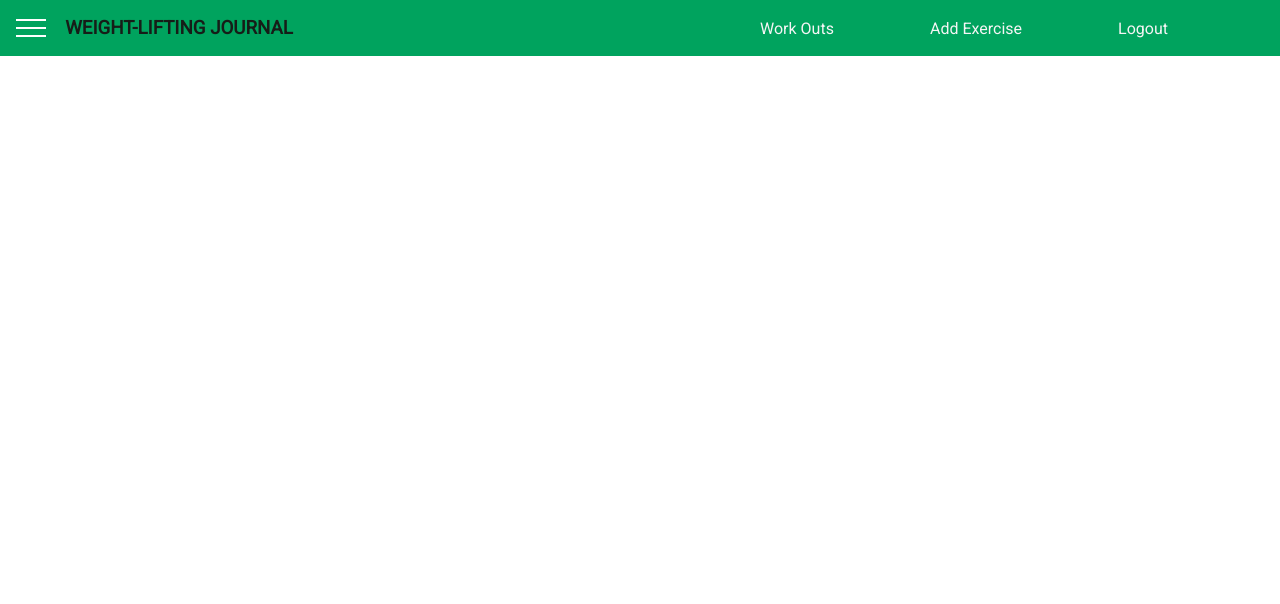
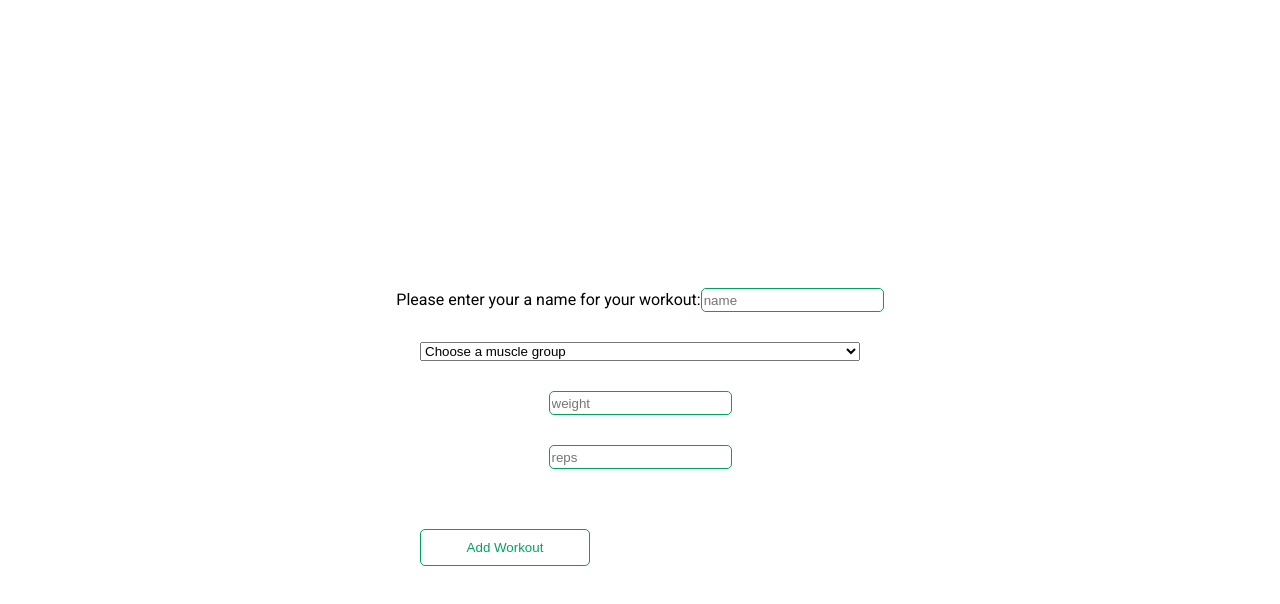
Before and after one commit to BuildWeek-WeightJournal/front-end, a React (Create React App) app in the folder front-end/: page /protected/add_workout in a window 1280 px wide. Shown: the top 604 px of the page. Built offline with nearby package versions, Linux system fonts and the light colour scheme; sample sign-in values are in the browser's storage.

Commit message:
95% functionality

```diff
--- a/front-end/src/App.js
+++ b/front-end/src/App.js
@@ -3,10 +3,9 @@ import { BrowserRouter as Router, Route, Switch } from "react-router-dom";
 import Private from "./Components/PrivateRoute";
 
 import UpdateWorkout from "./Components/UpdateWorkout";
-import SideDrawer from "./Components/SideDrawer/SideDrawer";
-import BackDrop from "./Components/BackDrop/BackDrop";
+
 import WorkoutForm from "./Components/workoutform";
-import NavBar from "./Components/NavBar";
+
 import Workouts from "./Components/Workouts";
 
 import "./App.css";
@@ -15,30 +14,8 @@ import Login from "./Components/Login";
 import UserForm from "./Components/UserForm";
 
 function App() {
-  const [sideDrawerOpen, setSideDrawerOpen] = useState(false);
-  const drawerToggleClickHandler = () => {
-    setSideDrawerOpen(prevState => {
-      return !prevState;
-    });
-  };
-
-  const backDropClickhandler = () => {
-    setSideDrawerOpen(false);
-  };
-
-  let sideDrawer;
-  let backDrop;
-
-  if (sideDrawerOpen) {
-    sideDrawer = <SideDrawer />;
-    backDrop = <BackDrop click={backDropClickhandler} />;
-  }
-
   return (
     <div style={{ height: "100%" }} className="App">
-      <NavBar drawerClickHandler={drawerToggleClickHandler} />
-      {sideDrawer}
-      {backDrop}
       <Router>
         <Switch>
           <Private exact path="/protected/my_workouts" component={Workouts} />
@@ -47,7 +24,7 @@ function App() {
             path="/update_workout/:id"
             render={props => <UpdateWorkout {...props} />}
           />
-          <Route path="/login" component={Login} />
+          <Route exact path="/login" component={Login} />
           <Route exact path="/signup" component={SignUp} />
           <Route component={Login} />
         </Switch>
--- a/front-end/src/Components/NavBar.js
+++ b/front-end/src/Components/NavBar.js
@@ -3,7 +3,8 @@ import { BrowserRouter as Router, Link } from "react-router-dom";
 import DrawerToggleButton from "../Components/SideDrawer/DrawerToggleButton";
 import "./NavBar.css";
 
-const NavBar = props => (
+const NavBar = props => {
+  return (
     <header className="navbar">
       <nav className="navbar-navigation">
         <div>
@@ -13,20 +14,21 @@ const NavBar = props => (
           <h3>WEIGHT-LIFTING JOURNAL</h3>
         </div>
         <div className="spacer" />
-      <Router>
         <div className="navbar-navigation-items">
           <div>
-            <Link to={`/`}><a href="/">Work Outs</a></Link>
+            <Link to="/protected/my_workouts">Work Outs</Link>
           </div>
           <div>
-            <Link to={`/protected/add_workout`}>Add Exercise</Link>
+            <Link to="/protected/add_workout">New Workout</Link>
           </div>
           <div>
-            <Link to={`/`}>Logout</Link>
+            <Link to={`./`} onClick={() => localStorage.removeItem("token")}>
+              Logout
+            </Link>
           </div>
         </div>
-      </Router>
       </nav>
     </header>
   );
+};
 export default NavBar;
--- a/front-end/src/Components/UpdateWorkout.js
+++ b/front-end/src/Components/UpdateWorkout.js
@@ -44,7 +44,7 @@ const UpdateWorkout = props => {
     e.preventDefault();
     props.editWorkout(userId, workout);
     setTimeout(() => {
-      props.history.push("/protected/workout");
+      props.history.push("/protected/my_workouts");
     }, 1000);
   };
 
--- a/front-end/src/Components/UserForm.js
+++ b/front-end/src/Components/UserForm.js
@@ -112,9 +112,8 @@ const FormikUserForm = withFormik({
     }, 2000);
     console.log(values);
 
-
-    axios
-      .post("https://weightliftingjournal-buildweek.herokuapp.com/api/auth/register", values)
+    axiosWithAuth()
+      .post("/api/auth/register", values)
       .then(res => {
         // console.log("Success", res);
         setStatus(res.data);
--- a/front-end/src/Components/workoutform.js
+++ b/front-end/src/Components/workoutform.js
@@ -1,240 +1,108 @@
- import React, { useState } from "react";
-import { connect } from "react-redux";
-import { postWorkout } from "..//actions/actions";
-
-const WorkoutForm = props => {
-  const [workout, setWorkout] = useState({
-    workoutName: "",
-    muscle: "",
-    sets: "",
-    reps: "",
-    notes: ""
-  });
-
-  const handleChanges = e => {
-    setWorkout({
-      ...workout,
-      [e.target.name]: e.target.value,
-
-    })
+import React, { useState, useEffect } from "react";
+// import anime from './anime-master/lib/anime.es.js';
+import { withFormik, Form, Field } from "formik";
+import * as Yup from "yup";
+import axios from "axios";
+import { Container, Row, Col, Card, CardTitle, CardSubtitle } from "reactstrap";
+import { InputForm, InputField, Button } from "./styles";
+import styled from "styled-components";
+import NavBar from "./NavBar";
+import SideDrawer from "./SideDrawer/SideDrawer";
+import BackDrop from "./BackDrop/BackDrop";
+import { axiosWithAuth } from "./utils/axiosWithAuth";
+//Select button with query selector then use animejs library to add animation
+// var elements = document.querySelectorAll("button");
+// anime({
+//   targets: elements,
+//   translateX: 270
+// });
+const cardStyle = {
+  margin: "auto",
+  padding: "25px",
+  width: "300px",
+  border: " 1px solid #00a35e",
+  borderradius: "1px"
+};
+const containerStyle = {
+  display: "flex",
+  flexdirection: "row",
+  margin: "auto",
+  width: "1300px"
+};
+const WorkoutForm = ({ values, errors, touched, status }) => {
+  const [workout, setWorkout] = useState([{}]);
+  useEffect(() => {
+    console.log("status has changed", status);
+    status && setWorkout(workout => [...workout, status]);
+  }, [status]);
+  return (
+    <div className="workout-form">
+      <InputForm>
+        <label htmlFor="name">
+          Please enter your a name for your workout:
+          <Field id="name" type="text" name="name" placeholder="name" />
+          {touched.name && errors.name && (
+            <p className="errors"> {errors.name} </p>
+          )}
+        </label>
+        <InputField className="body_region" as="select" name="body_region">
+          <option>Choose a muscle group</option>
+          <option value="Chest">Chest</option>
+          <option value="Biceps">Biceps</option>
+          <option value="Triceps">Triceps</option>
+          <option value="Trapezius">Trapezius</option>
+          <option value="Deltoids">Deltoids</option>
+          <option value="Shoulders">Shoulders</option>
+          <option value="Abdominals">Abdominals</option>
+          <option value="Gluteals">Gluteals</option>
+          <option value="Thighs">Thighs</option>
+          <option value="Calves">Calves</option>
+        </InputField>
+        <label htmlFor="weight">
+          <Field id="weight" type="weight" name="weight" placeholder="weight" />
+          {touched.weight && errors.weight && (
+            <p className="errors"> {errors.weight} </p>
+          )}
+        </label>
+        <label htmlFor="reps">
+          <InputField id="reps" type="text" name="reps" placeholder="reps" />
+          {touched.reps && errors.reps && (
+            <p className="errors"> {errors.reps} </p>
+          )}
+        </label>
+        <Button type="submit">Add Workout</Button>
+      </InputForm>
+    </div>
+  );
+};
+const FormikWorkoutForm = withFormik({
+  mapPropsToValues({ name, body_region, weight, reps }) {
+    return {
+      name: name || "",
+      body_region: body_region || "",
+      weight: weight || "",
+      reps: reps || ""
+    };
+  },
+  validationSchema: Yup.object().shape({
+    name: Yup.string().required("Name is required!"),
+    weight: Yup.string().required("Weight is required!"),
+    reps: Yup.string().required("Number of reps is required!")
+  }),
+  handleSubmit(values, { setStatus, resetForm }) {
+    console.log("submitting", values);
+    const id = localStorage.getItem("userId");
+    axiosWithAuth()
+      .post(`/api/workouts/${id}`, values)
+      .then(res => {
+        console.log("success", res);
+        setStatus(res.data);
+        resetForm();
+      })
+      .catch(err => console.log(err.response));
   }
-
-  const handleSubmit = e => {
-    e.preventDefault();
-    props.postWorkout(workout);
-    setTimeout(() => {
-      props.history.push('/protected/my_workouts')
-    }, 1000)
-    setWorkout({
-      workoutName: "",
-      muscle: "",
-      sets: "",
-      reps: "",
-      notes: ""
-    })
-  }
-
-  return (
-    <div>
-      <form onSubmit={handleSubmit}>
-      <input
-            type="text"
-            name="workoutName"
-            placeholder="Name of Exercise"
-            value={workout.name}
-            onChange={handleChanges}
-          />
-          <input
-            type="text"
-            name="muscle"
-            placeholder="Muscle Group"
-            value={workout.muscle}
-            onChange={handleChanges}
-          />
-          <input
-            type="number"
-            name="sets"
-            placeholder="Sets"
-            value={workout.sets}
-            onChange={handleChanges}
-          />
-          <input
-            type="number"
-            name="reps"
-            placeholder="Number of Reps"
-            value={workout.reps}
-            onChange={handleChanges}
-          />
-          <input
-            type="textarea"
-            name="notes"
-            placeholder="Notes"
-            value={workout.notes}
-            onChange={handleChanges}
-          />
-
-          <button type="submit">Add Workout</button>
-      </form>
-    </div>
-  )
+})(WorkoutForm);
+const mapStateToProps = state => {
+  return {};
 };
-
-const mapStateToProps = state => {
-  return {
-
-  }
-}
-
-export default connect(mapStateToProps, { postWorkout })(WorkoutForm);
-
-// import React, { useState, useEffect } from "react";
-
-// // import anime from './anime-master/lib/anime.es.js';
-
-// import { withFormik, Form, Field } from "formik";
-// import * as Yup from "yup";
-// import axios from "axios";
-// import {
-//   Container,
-//   Row,
-//   Col,
-//   Card,
-//   CardTitle,
-//   CardSubtitle,
-//   CardText
-// } from "reactstrap";
-// import{
-//   InputForm,
-//   InputField,
-//   Button,
-// } from "./styles";
-// import styled from "styled-components";
-
-// import NavBar from "./NavBar";
-
-// import SideDrawer from "./SideDrawer/SideDrawer";
-// import BackDrop from "./BackDrop/BackDrop";
-
-// //Select button with query selector then use animejs library to add animation
-
-// // var elements = document.querySelectorAll("button");
-// // anime({
-// //   targets: elements,
-// //   translateX: 270
-// // });
-
-// const cardStyle={
-//   margin: "auto",
-//   padding: "25px",
-//   width: "300px",
-//   border: " 1px solid #00a35e",
-//   borderradius: "1px",
-// };
-// const containerStyle={
-//   display: "flex",
-//   flexdirection: "row",
-//   margin: "auto",
-//   width: "1300px",
-// };
-
-// const WorkoutForm = ({ values, errors, touched, status, props }) => {
-// const [workout, setWorkout] = useState([{}]);
-//   useEffect(() => {
-//     console.log("status has changed", status);
-//     status && setWorkout(workout =>
-//     [...workout, status])
-// },[status]);
-//     return(
-//         <div className="workout-form">
-//             <InputForm>
-//                 <label htmlFor="name">
-//                     Please enter your a name for your workout:
-//                 <Field id ="name" type="text" name="name" placeholder="name"/>
-//                 {touched.name && errors.name && (
-//             <p className="errors"> {errors.name} </p>
-//           )}
-//                 </label>
-//                 <InputField className="muscle" as="select" name="muscle">
-//                     <option>Choose a muscle group</option>
-//                     <option value="Chest">Chest</option>
-//                     <option value="Biceps">Biceps</option>
-//                     <option value="Triceps">Triceps</option>
-//                     <option value="Trapezius">Trapezius</option>
-//                     <option value="Deltoids">Deltoids</option>
-//                     <option value="Shoulders">Shoulders</option>
-//                     <option value="Abdominals">Abdominals</option>
-//                     <option value="Gluteals">Gluteals</option>
-//                     <option value="Thighs">Thighs</option>
-//                     <option value="Calves">Calves</option>
-//                 </InputField>
-//                 <label htmlFor="sets">
-//                 <Field id ="sets" type="text" name="sets" placeholder="sets"/>
-//                 {touched.sets && errors.sets && (
-//             <p className="errors"> {errors.sets} </p>
-//           )}
-//                 </label>
-//                 <label htmlFor="reps">
-//                 <InputField id ="reps" type="text" name="reps" placeholder="reps"/>
-//                 {touched.reps && errors.reps && (
-//             <p className="errors"> {errors.reps} </p>
-//           )}
-//                 </label>
-//                 <Field as="textarea" type="text" name="notes" placeholder="Notes" />
-//                 <Button type="submit">Add Workout</Button>
-//             </InputForm>
-//     <Container>
-//     <Row>
-//     <Col xs="12" sm="6" md="4" xl="3" style={containerStyle}>
-//   {workout.map(props => (
-//       <Card style={cardStyle} key={props.id}>
-//         <CardTitle>Name: {props.name}</CardTitle>
-//         <CardSubtitle>Muscle: {props.muscle}</CardSubtitle>
-//         <CardSubtitle>Sets: {props.sets}</CardSubtitle>
-//         <CardSubtitle>Reps: {props.reps}</CardSubtitle>
-//         <CardText >Notes: {props.notes}</CardText>
-//         <button> Edit Workout</button>
-// 	   </Card>
-// 	))}
-//     </Col>
-//   </Row>
-//   </Container>
-//         </div>
-//     )
-// };
-
-// const FormikWorkoutForm = withFormik({
-//   mapPropsToValues({ name, muscle, sets, reps, notes }) {
-//     return {
-//       name: name || "",
-//       muscle: muscle || "",
-//       sets: sets || "",
-//       reps: reps || "",
-//       notes: notes || ""
-//     };
-//   },
-//   validationSchema: Yup.object().shape({
-//     workoutName: Yup.string().required("Name is required!"),
-//     muscle: Yup.string().required(),
-//     sets: Yup.string().required(),
-//     reps: Yup.string().required()
-//   }),
-
-//   handleSubmit(values, { setStatus, resetForm }) {
-//     console.log("submitting", values);
-
-//     axios
-//       .post("https://reqres.in/api/users/", values)
-//       // .post(`http://weightliftingjournal-buildweek.herokuapp.com/api/workouts/:userId`)
-//       .then(res => {
-//         console.log("success", res);
-//         setStatus(res.data);
-//         resetForm();
-//       })
-//       .catch(err => console.log(err.response));
-//   }
-// })(WorkoutForm);
-
-// const mapStateToProps = state => {
-//   return {};
-// };
-// export default FormikWorkoutForm;
+export default FormikWorkoutForm;
```
Also changed, not shown: front-end/src/Components/Workouts.js (+25 -29 lines). Lines whose indentation alone changed are shown as unchanged.
